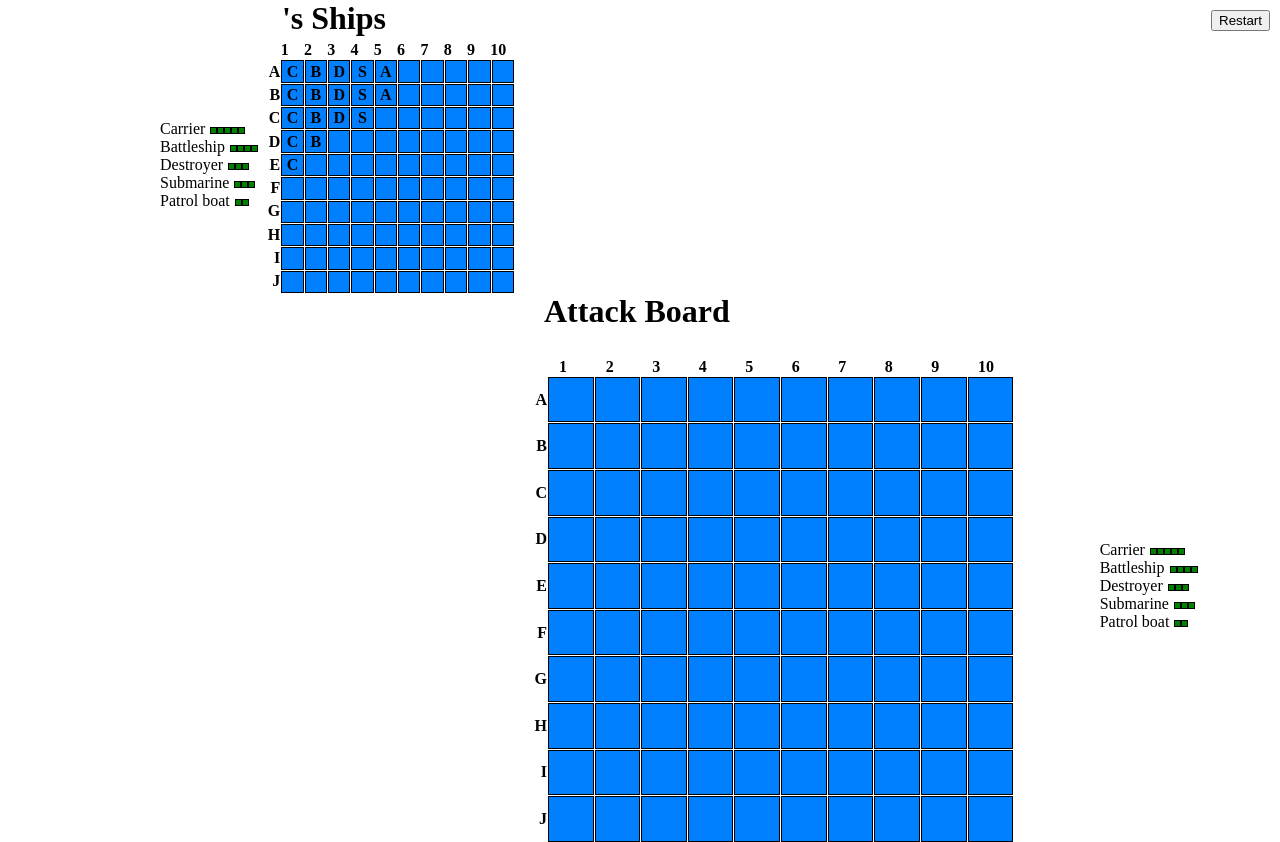
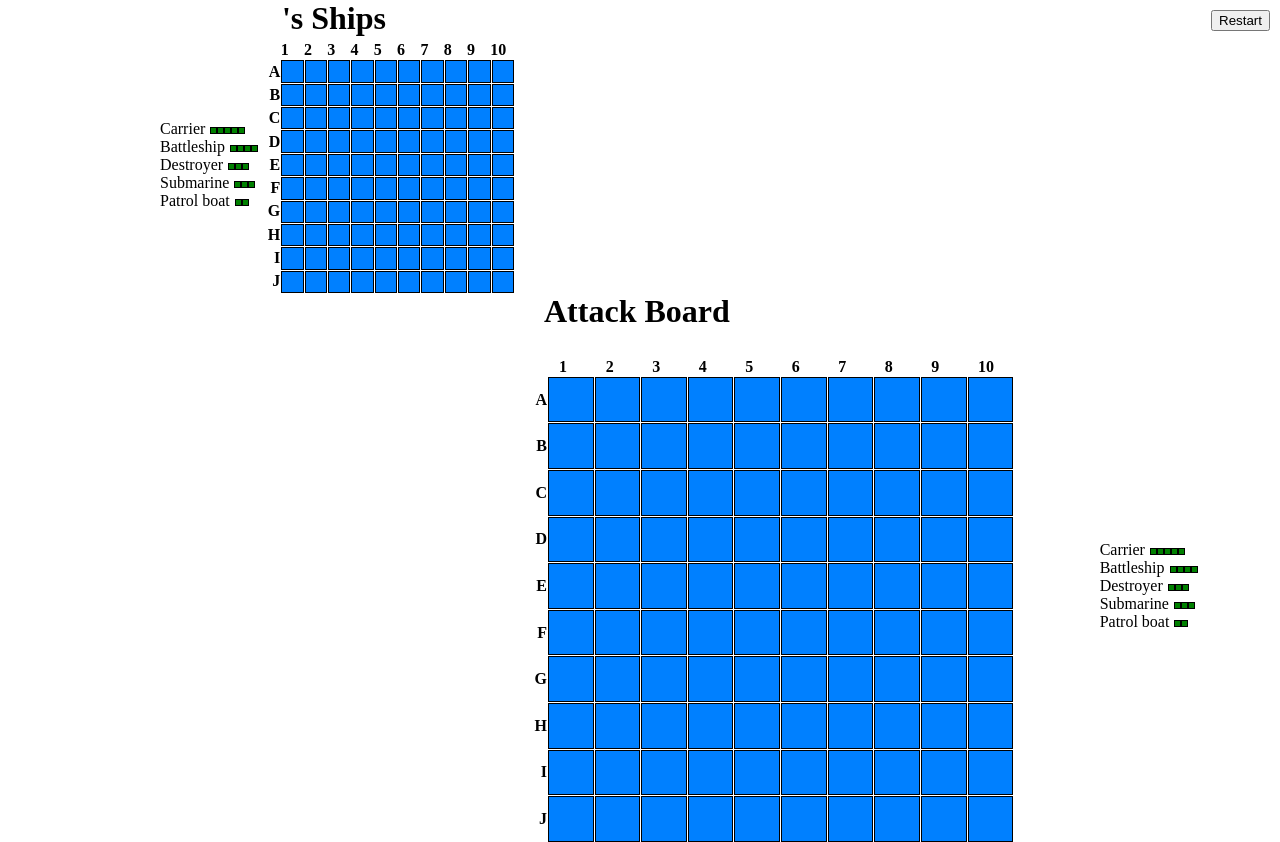
Before and after one commit to SoniaVivi/battleship, a React (Create React App) app: page / in a window 1280 px wide. Both pictures are taken after a click on the button "Start!". Built offline with nearby package versions, Linux system fonts and the light colour scheme.

Commit message:
create ability for players to place ships

```diff
--- a/src/components/GameInterface.js
+++ b/src/components/GameInterface.js
@@ -4,17 +4,22 @@ import Grid from "./Grid";
 import ShipViewer from "./ShipViewer";
 
 const GameInterface = (props) => {
-  const gameRef = useRef(
-    game(props.playerOneName, props.playerTwoName, true, true)
-  );
+  const gameRef = useRef(game(props.playerOneName, props.playerTwoName));
   const [gameVictor, setGameVictor] = useState(false);
   const [playerName, setPlayerName] = useState(gameRef.current.getPlayers());
   const [playerShips, setPlayerShips] = useState(
     gameRef.current.getPlayerShips
   );
+
   const [boardData, setBoardData] = useState(
     gameRef.current.getCurrentBoards()
   );
+
+  const updatePlayerData = () => {
+    setPlayerShips(gameRef.current.getPlayerShips());
+    setPlayerName(gameRef.current.getPlayers);
+    setBoardData(gameRef.current.getCurrentBoards());
+  };
 
   const attackSquare = (y, x) => {
     const tempData = gameRef.current;
@@ -22,9 +27,7 @@ const GameInterface = (props) => {
     const gameWinner = tempData.getVictor();
     gameRef.current = tempData;
 
-    setPlayerShips(gameRef.current.getPlayerShips());
-    setPlayerName(gameRef.current.getPlayers);
-    setBoardData(gameRef.current.getCurrentBoards());
+    updatePlayerData();
     if (gameWinner !== false) {
       setGameVictor(gameWinner);
     }
@@ -35,10 +38,15 @@ const GameInterface = (props) => {
     tempData.restart();
     gameRef.current = tempData;
 
-    setPlayerShips(gameRef.current.getPlayerShips());
-    setPlayerName(gameRef.current.getPlayers);
-    setBoardData(gameRef.current.getCurrentBoards());
+    updatePlayerData();
     props.restartFunc();
+  };
+
+  const placeShipFunc = (start, end) => {
+    const tempData = gameRef.current;
+    tempData.placeShip(start, end);
+    gameRef.current = tempData;
+    updatePlayerData();
   };
 
   return (
@@ -46,7 +54,7 @@ const GameInterface = (props) => {
       <h1>{playerName[0]}'s Ships</h1>
       <div className="grid-container">
         <ShipViewer fleetData={playerShips[0]}></ShipViewer>
-        <Grid grid={boardData[0]} className="grid" />
+        <Grid grid={boardData[0]} className="grid" placeShip={placeShipFunc} />
       </div>
       <h1>Attack Board</h1>
       <div className="grid-container target-board">
--- a/src/components/Grid.js
+++ b/src/components/Grid.js
@@ -1,4 +1,8 @@
+import React, { useRef } from "react";
+
 const Grid = (props) => {
+  const shipCoordinates = useRef([]);
+
   const getSquareClass = (squareValue) => {
     if (squareValue === "0") {
       return "empty";
@@ -29,6 +33,17 @@ const Grid = (props) => {
     }
   };
 
+  const placeShip = (e) => {
+    const [y, x] = e.target.dataset.pos
+      .split(",")
+      .map((char) => parseInt(char));
+    shipCoordinates.current.push([y, x]);
+    if (shipCoordinates.current.length !== 1) {
+      props.placeShip(...shipCoordinates.current);
+      shipCoordinates.current = [];
+    }
+  };
+
   let topScale = createScale();
   let sideScale = createScale(false).slice(1);
 
@@ -42,8 +57,9 @@ const Grid = (props) => {
             <div
               className={`square ${getSquareClass(square)}`}
               onClick={
-                "attackFunc" in props ? () => props.attackFunc(y, x) : () => {}
+                "attackFunc" in props ? () => props.attackFunc(y, x) : placeShip
               }
+              data-pos={[y, x]}
             >
               {obscurePositions(square)}
             </div>
--- a/src/gameLogic/game.js
+++ b/src/gameLogic/game.js
@@ -14,7 +14,7 @@ export const game = (
   let _gameVictor = false;
 
   const launchAttack = (coords) => {
-    if (_gameVictor) {
+    if (_gameVictor || !_checkIfShipsPlaced()) {
       return;
     }
 
@@ -51,6 +51,28 @@ export const game = (
     }
   };
 
+  const placeShip = (start, end) => {
+    const player = _isPlayerOneTurn ? "playerOne" : "playerTwo";
+    if (
+      start[0] - end[1] !== 0 &&
+      ((start[1] - end[1]) / (start[0] - end[1])) % 1 !== 0
+    ) {
+      return null;
+    }
+    const length =
+      Math.sqrt((start[0] - end[0]) ** 2 + (start[1] - end[1]) ** 2) + 1;
+    if (!_shipData[player][length]) {
+      return;
+    }
+    const shipInitial = _shipData[player][length].pop();
+    if (!shipInitial) {
+      return null;
+    }
+    _isPlayerOneTurn
+      ? playerOne.board.placeShip(start, end, shipInitial)
+      : playerTwo.board.placeShip(start, end, shipInitial);
+  };
+
   const _changeTurn = (result) => {
     if (!result) {
       return;
@@ -71,6 +93,20 @@ export const game = (
     }
   };
 
+  const _checkIfShipsPlaced = () => {
+    for (const length in _shipData["playerOne"]) {
+      if (_shipData["playerOne"][length].length !== 0) {
+        return false;
+      }
+    }
+    return true;
+  };
+
+  const _shipData = {
+    playerOne: { 5: ["C"], 4: ["B"], 3: ["D", "S"], 2: ["A"] },
+    playerTwo: { 5: ["C"], 4: ["B"], 3: ["D", "S"], 2: ["A"] },
+  };
+
   if (test) {
     let coordinates = [
       [[0, 0], [4, 0], "C"],
@@ -82,8 +118,10 @@ export const game = (
     for (const data of coordinates) {
       playerOne.board.placeShip(...data);
     }
-    let computerShips = computerPlayer.placeShips();
-    for (const placement of computerShips) {
+  }
+
+  if (_isComputerPlayer) {
+    for (const placement of computerPlayer.placeShips()) {
       playerTwo.board.placeShip(...placement);
     }
   }
@@ -95,5 +133,6 @@ export const game = (
     getPlayerShips,
     getPlayers,
     restart,
+    placeShip,
   };
 };
```
Also changed, not shown: 1 other file (tests, documents, lock files or other folders).
